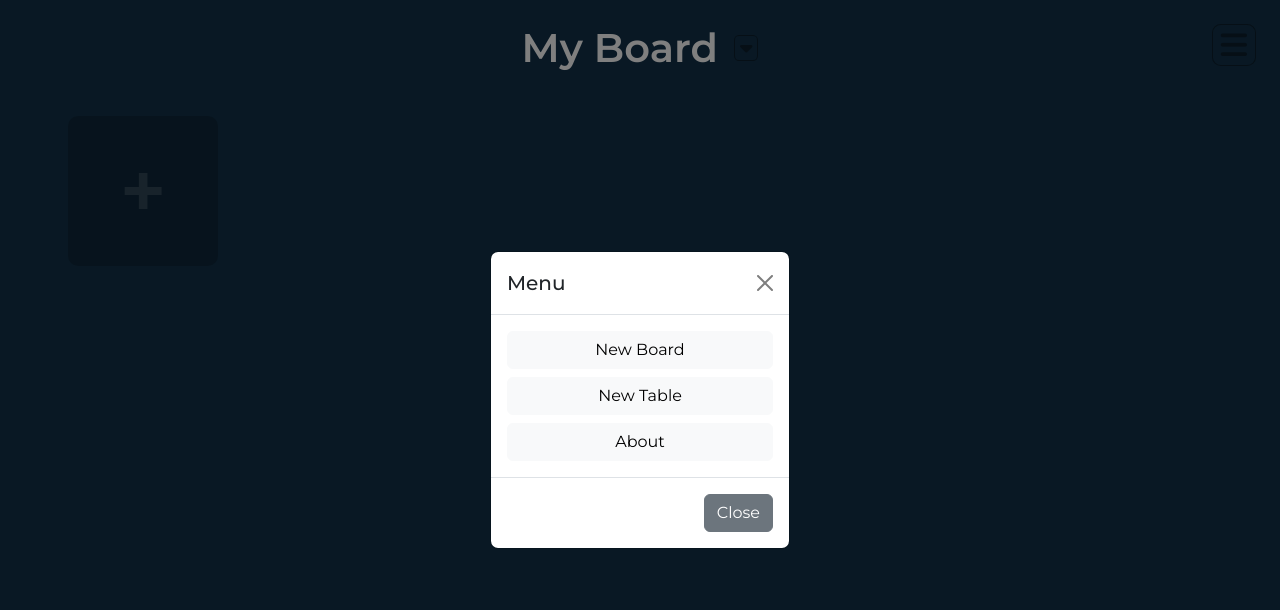
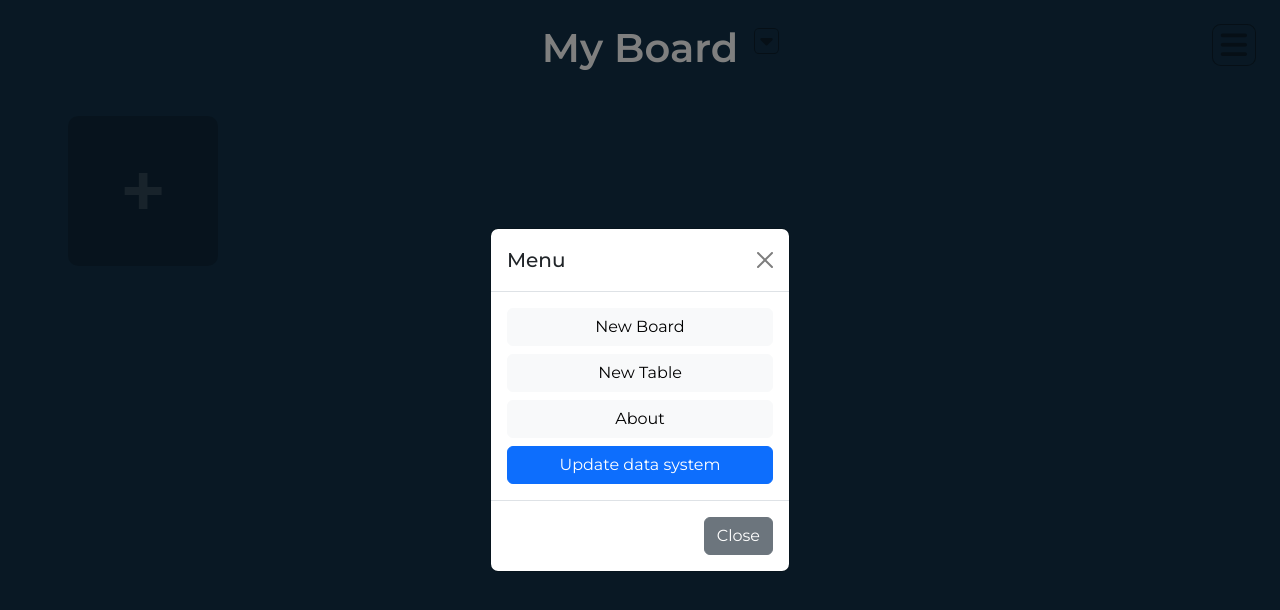
Before and after one commit to USpiri/StickyNotes, an Angular app: page / in a window 1280 px wide. Both pictures are taken after a click on the icon 1233 px from the left and 45 px from the top of the page. Shown: the top 610 px of the page. Built offline with nearby package versions, Linux system fonts and the light colour scheme.

Commit message:
Added update data system button

```diff
--- a/src/app/components/board/board.component.html
+++ b/src/app/components/board/board.component.html
@@ -3,9 +3,11 @@
         <i class="fa-solid fa-bars options_menu m-2 m-sm-4 on_mouse" data-bs-toggle="modal" data-bs-target="#options"></i>
     </div>
 </div>
-<div class="board_header d-flex justify-content-center align-items-center pt-4 mb-4">
-    <h1 class="board_title m-0">{{selectedBoard.name}}</h1>
-    <i class="fa-solid fa-caret-down board_menu ms-3 on_mouse" data-bs-toggle="dropdown" data-bs-auto-close="outside"></i>
+<div class="board_header d-flex flex-row justify-content-center align-items-center pt-4 mb-4">
+    <h1 class="board_title m-0">
+        {{selectedBoard.name}}
+        <i class="fa-solid fa-caret-down board_menu ms-3 mt-1 on_mouse position-absolute" data-bs-toggle="dropdown" data-bs-auto-close="outside"></i>
+    </h1>
     <div class="dropdown">
         <div class="dropdown-menu p-3">
             <label class="form-label m-0">Boards</label>
@@ -24,4 +26,4 @@
     [table]="table" [moreTables]="moreTables" (newTableName)="updateTable($event)"
 ></app-table>
 
-<app-options (newBoard)="newBoard()" (newTable)="newTable()"></app-options>
+<app-options (newBoard)="newBoard()" (newTable)="newTable()" (updateData)="updateData()"></app-options>
--- a/src/app/components/board/board.component.ts
+++ b/src/app/components/board/board.component.ts
@@ -78,4 +78,11 @@ export class BoardComponent implements OnInit {
     this.updateBoard();
   }
 
+  updateData(){
+    this.boardService.deleteData();
+    this.createBoardOnStart();
+    this.setBoardsInfo();
+    this.updateTableName();
+  }
+
 }
--- a/src/app/components/options/options.component.html
+++ b/src/app/components/options/options.component.html
@@ -10,6 +10,7 @@
                     <button type="button" class="btn btn-light" (click)="onNewBoard()">New Board</button>
                     <button type="button" class="btn btn-light" (click)="onNewTable()">New Table</button>
                     <button type="button" class="btn btn-light">About</button>
+                    <button type="button" class="btn btn-primary" (click)="onUpdateData()">Update data system</button>
                 </div>
             </div>
             <div class="modal-footer">
--- a/src/app/components/options/options.component.ts
+++ b/src/app/components/options/options.component.ts
@@ -9,6 +9,7 @@ export class OptionsComponent implements OnInit {
 
   @Output() newBoard:EventEmitter<any> = new EventEmitter();
   @Output() newTable:EventEmitter<any> = new EventEmitter();
+  @Output() updateData:EventEmitter<any> = new EventEmitter();
 
   constructor() { }
 
@@ -23,4 +24,8 @@ export class OptionsComponent implements OnInit {
     this.newTable.emit();
   }
 
+  onUpdateData(){
+    this.updateData.emit();
+  }
+
 }
--- a/src/app/services/board.service.ts
+++ b/src/app/services/board.service.ts
@@ -62,6 +62,10 @@ export class BoardService {
     return selected
   }
 
+  deleteData(){
+    localStorage.clear();
+  }
+
   private exist(board:Board, boards:Board[]):boolean{
     const found = boards.find((obj) => {
       return obj.id === board.id
```
